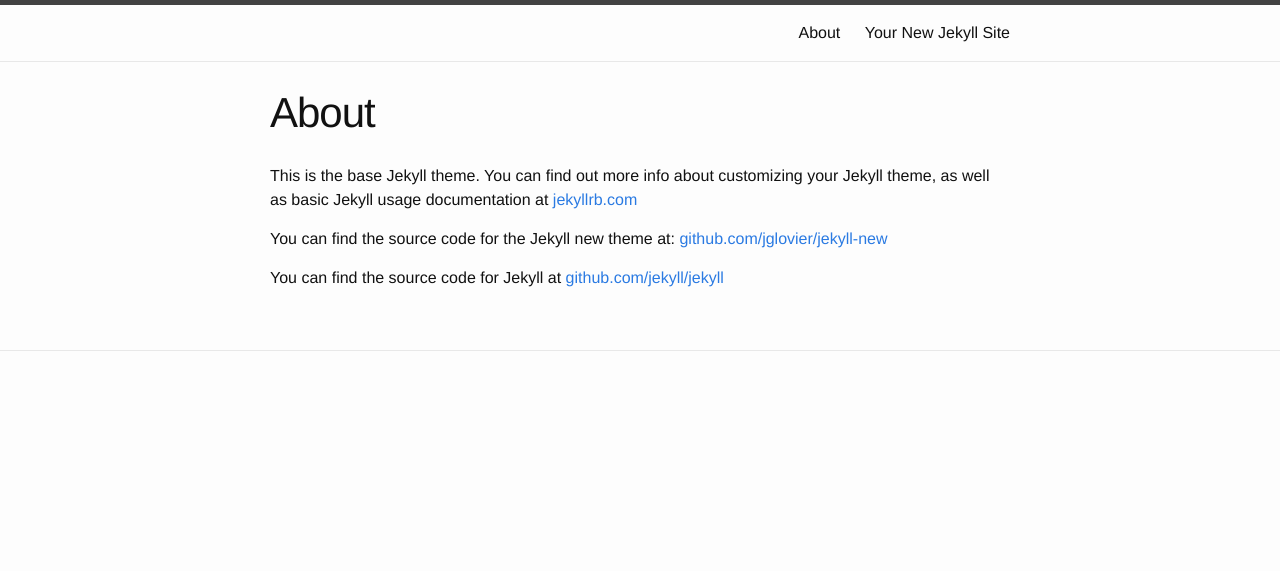
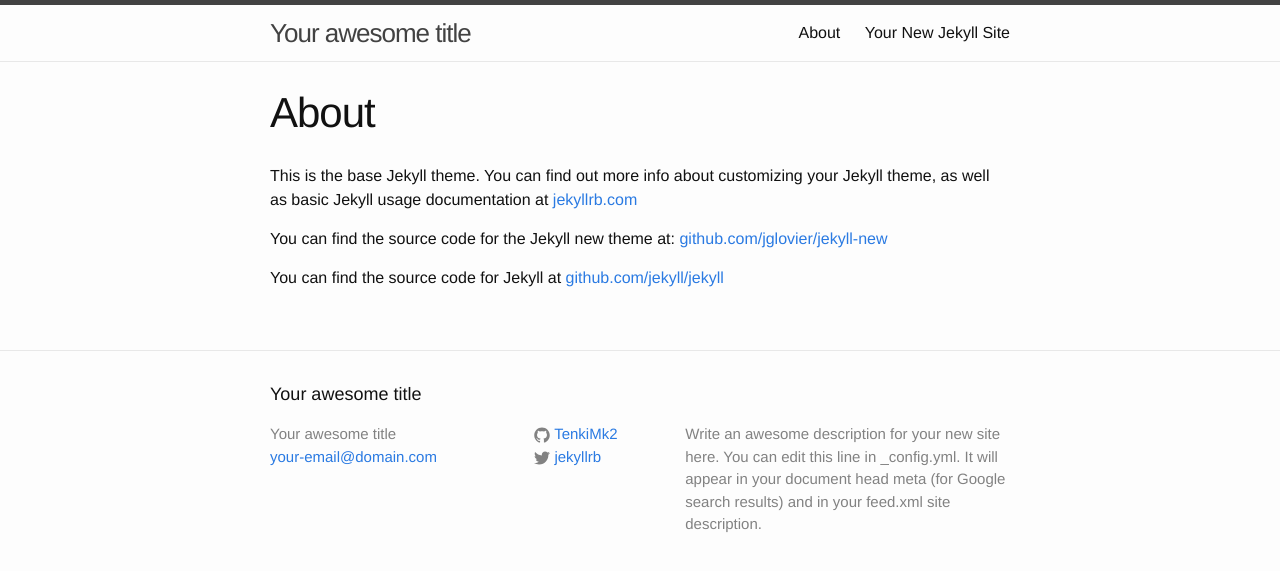
Before and after one commit to TenkiMk2/blog, a Jekyll site: the page built from about.md, in a window 1280 px wide. Shown: the top 571 px of the page. Built offline with Jekyll 4.4.1, drawn with Linux system fonts in a browser that asks for light colours.

Commit message:
Change config

```diff
--- a/_config.yml
+++ b/_config.yml
@@ -1,5 +1,14 @@
-name: Your New Jekyll Site
-markdow: rdiscount
-pygments: true
+# Site settings
+title: Your awesome title
+email: your-email@domain.com
+description: > # this means to ignore newlines until "baseurl:"
+  Write an awesome description for your new site here. You can edit this
+  line in _config.yml. It will appear in your document head meta (for
+  Google search results) and in your feed.xml site description.
+baseurl: "/blog" # the subpath of your site, e.g. /blog/
+url: "http://yourdomain.com" # the base hostname & protocol for your site
+twitter_username: jekyllrb
+github_username:  TenkiMk2
 
-baseurl: "/blog"
+# Build settings
+markdown: kramdown
```
